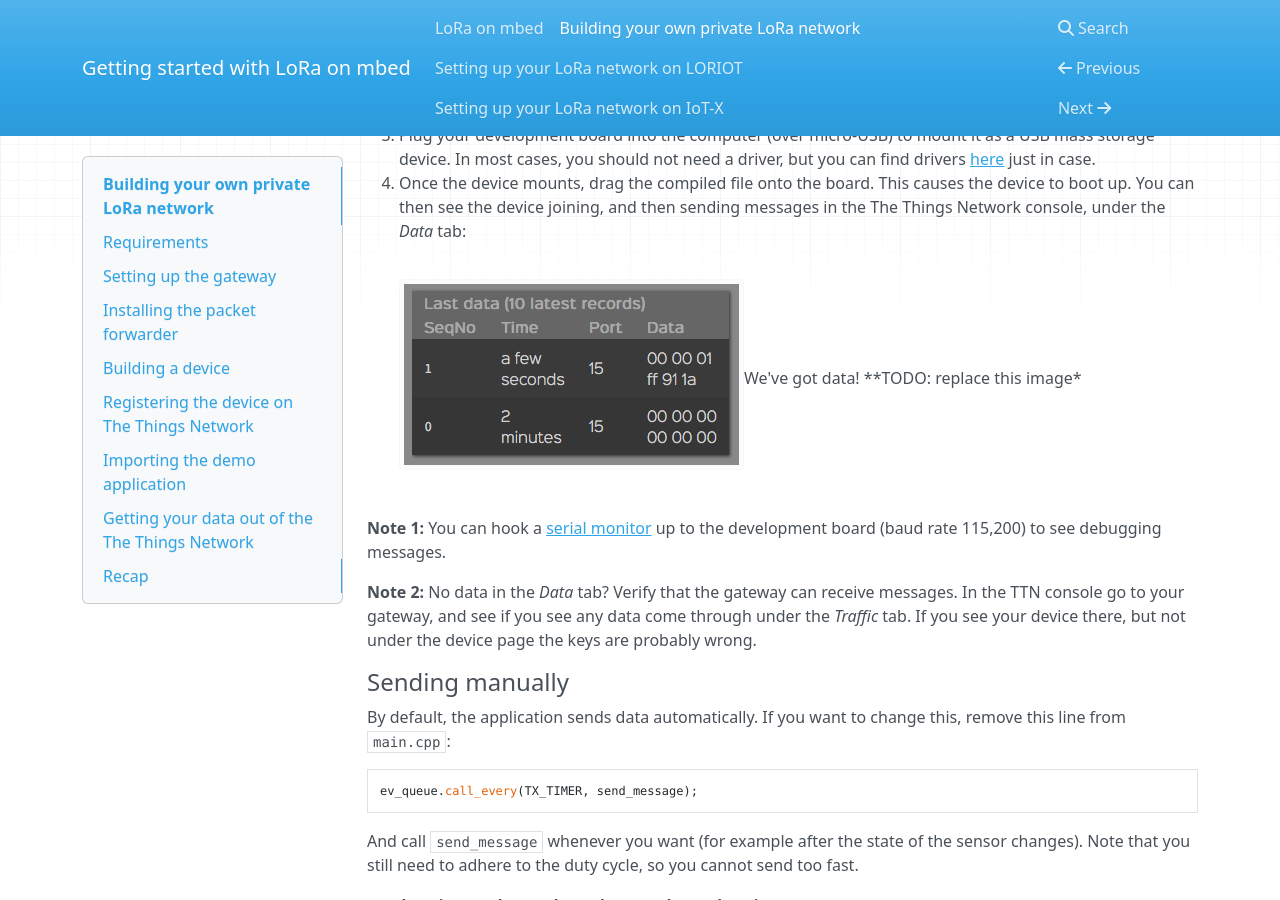
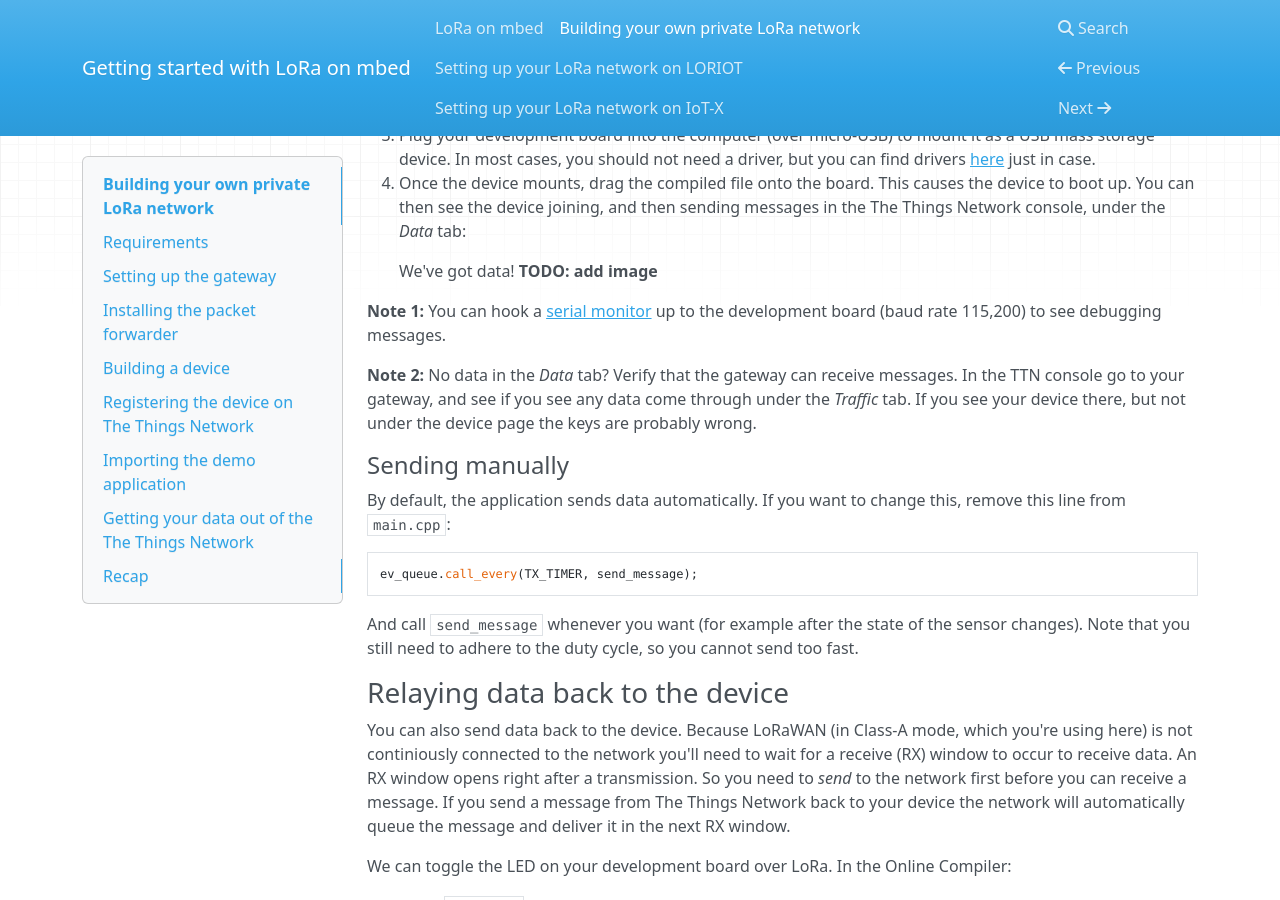
Before and after one commit to ARMmbed/lora-docs, an MkDocs documentation site: the page built from docs/intro-to-lora.md, in a window 1280 px wide and 900 px high, scrolled down 17115 px. Built offline with MkDocs 1.6.1, drawn with Linux system fonts in a browser that asks for light colours; nearby versions of some CDN libraries; old or Windows-style settings are respelled for this version of MkDocs.

Commit message:
Remove loriot image

```diff
--- a/docs/intro-to-lora.md
+++ b/docs/intro-to-lora.md
@@ -333,7 +333,7 @@ Now you can verify whether the setup works by flashing this application to your
 1. Plug your development board into the computer (over micro-USB) to mount it as a USB mass storage device. In most cases, you should not need a driver, but you can find drivers [here](https://docs.mbed.com/docs/debugging-on-mbed/en/latest/Debugging/printf/) just in case.
 1. Once the device mounts, drag the compiled file onto the board. This causes the device to boot up. You can then see the device joining, and then sending messages in the The Things Network console, under the *Data* tab:
 
-    <span class="images">![We've got data!](assets/lora11.png)<span>We've got data! **TODO: replace this image*</span></span>
+    <span class="images"><span>We've got data! **TODO: add image**</span></span>
 
 <span class="notes">**Note 1:** You can hook a [serial monitor](https://os.mbed.com/handbook/SerialPC) up to the development board (baud rate 115,200) to see debugging messages.</span>
 
```
